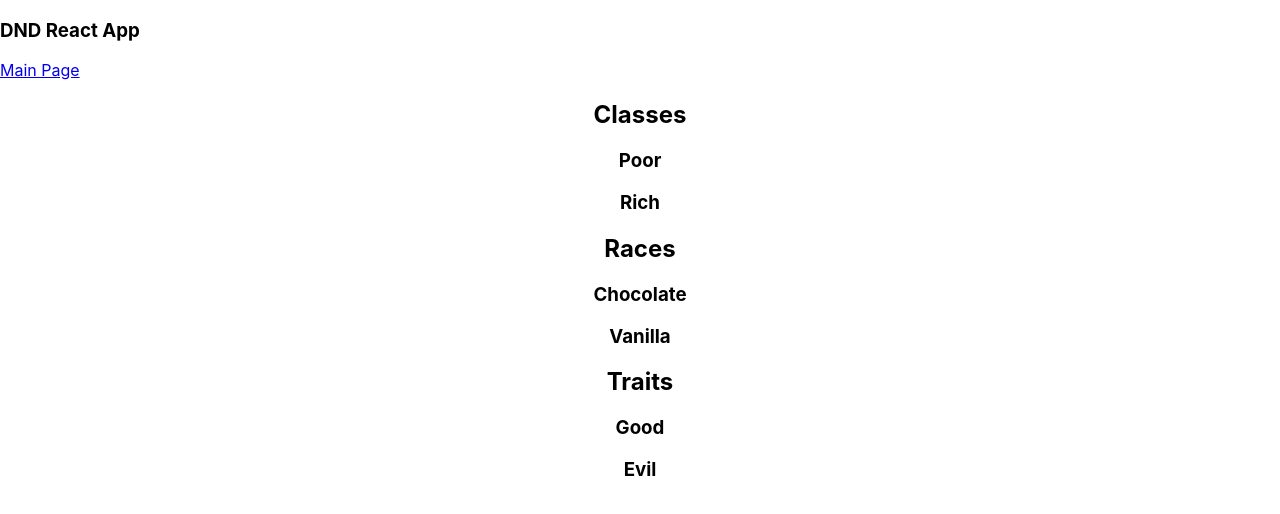
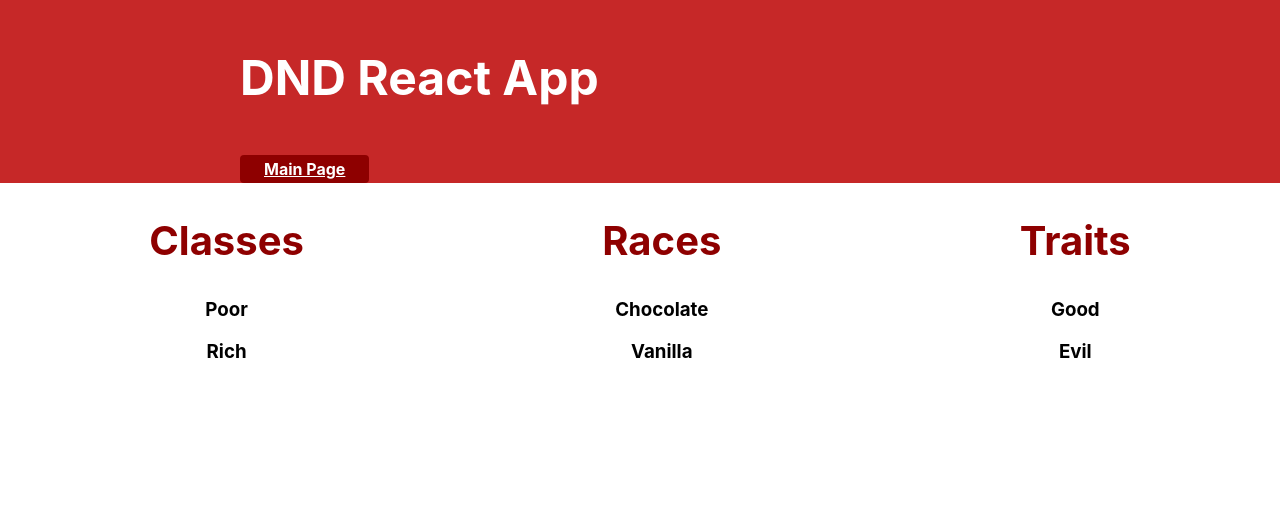
Before and after one commit to jcadavez/dnd-react-app, a React (Create React App) app: page / in a window 1280 px wide. Shown: the top 514 px of the page. Built offline with nearby package versions, Linux system fonts and the light colour scheme; no server answers.

Commit message:
Improve list aesthetics

```diff
--- a/public/index.html
+++ b/public/index.html
@@ -24,7 +24,7 @@
       work correctly both with client-side routing and a non-root public URL.
       Learn how to configure a non-root public URL by running `npm run build`.
     -->
-    <title>React App</title>
+    <title>DND React App</title>
   </head>
   <body>
     <noscript>You need to enable JavaScript to run this app.</noscript>
--- a/src/App.js
+++ b/src/App.js
@@ -25,9 +25,11 @@ function App() {
             path="/"
             render={() => (
               <React.Fragment>
-                <ClassList />
-                <RaceList />
-                <TraitList />
+                <div class="flexbox-container">
+                  <ClassList />
+                  <RaceList />
+                  <TraitList />
+                </div>
               </React.Fragment>
             )}
           />
--- a/src/index.css
+++ b/src/index.css
@@ -1,3 +1,9 @@
+/* Color theme */
+/* https://material.io/resources/color/#!/?view.left=0&view.right=0&primary.color=C62828 */
+:root {
+  --redux-color: #c62828;
+}
+
 body {
   margin: 0;
   font-family: -apple-system, BlinkMacSystemFont, 'Segoe UI', 'Roboto', 'Oxygen',
@@ -11,3 +17,98 @@ code {
   font-family: source-code-pro, Menlo, Monaco, Consolas, 'Courier New',
     monospace;
 }
+
+/* Navbar */
+
+nav {
+  display: flex;
+  padding: 0;
+  background: var(--redux-color);
+}
+
+nav section {
+  width: 100%;
+}
+
+nav section h1,
+nav section {
+  color: white;
+}
+
+nav a,
+nav a:active {
+  font-weight: 700;
+  padding: 0.25rem 1.5rem;
+  border-radius: 4px;
+  color: white !important;
+  background: #8e0000;
+}
+
+nav a:first-of-type {
+  margin-left: -1.5rem;
+}
+
+nav a:hover {
+  color: white;
+  background: #ff5f52;
+}
+
+.navContent {
+  display: flex;
+  justify-content: space-between;
+}
+
+.navLinks {
+  display: flex;
+}
+
+.navLinks a {
+  margin-left: 5px;
+}
+
+.navLinks a .badge {
+  margin-left: 5px;
+  position: relative;
+  top: -3px;
+}
+
+.badge {
+  display: inline-block;
+  padding: 0.25em 0.4em;
+  font-size: 75%;
+  font-weight: 700;
+  line-height: 1;
+  text-align: center;
+  white-space: nowrap;
+  vertical-align: baseline;
+  border-radius: 0.25rem;
+  color: #212529;
+  background-color: #f8f9fa;
+}
+
+.navLinks :first-child {
+  margin-left: 0;
+}
+
+/* Main content */
+
+section {
+  max-width: 800px;
+  margin-left: auto;
+  margin-right: auto;
+  padding: 0 1.5rem;
+}
+
+section h1 {
+  font-size: 3rem;
+}
+
+.flexbox-container {
+  display: flex;
+  flex-direction: row;
+}
+
+h2 {
+  font-size: 250%;
+  color: #8e0000
+}
```
